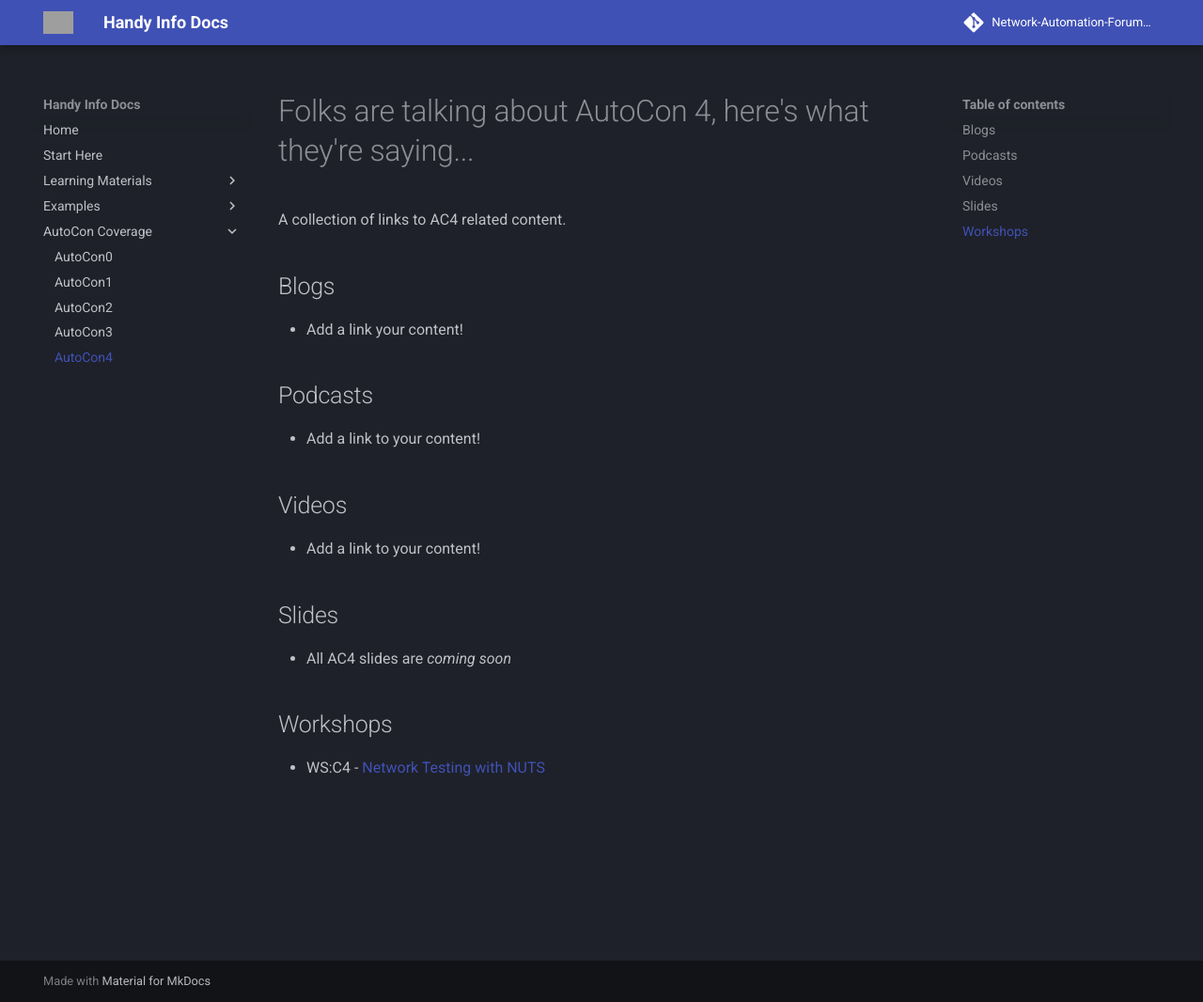
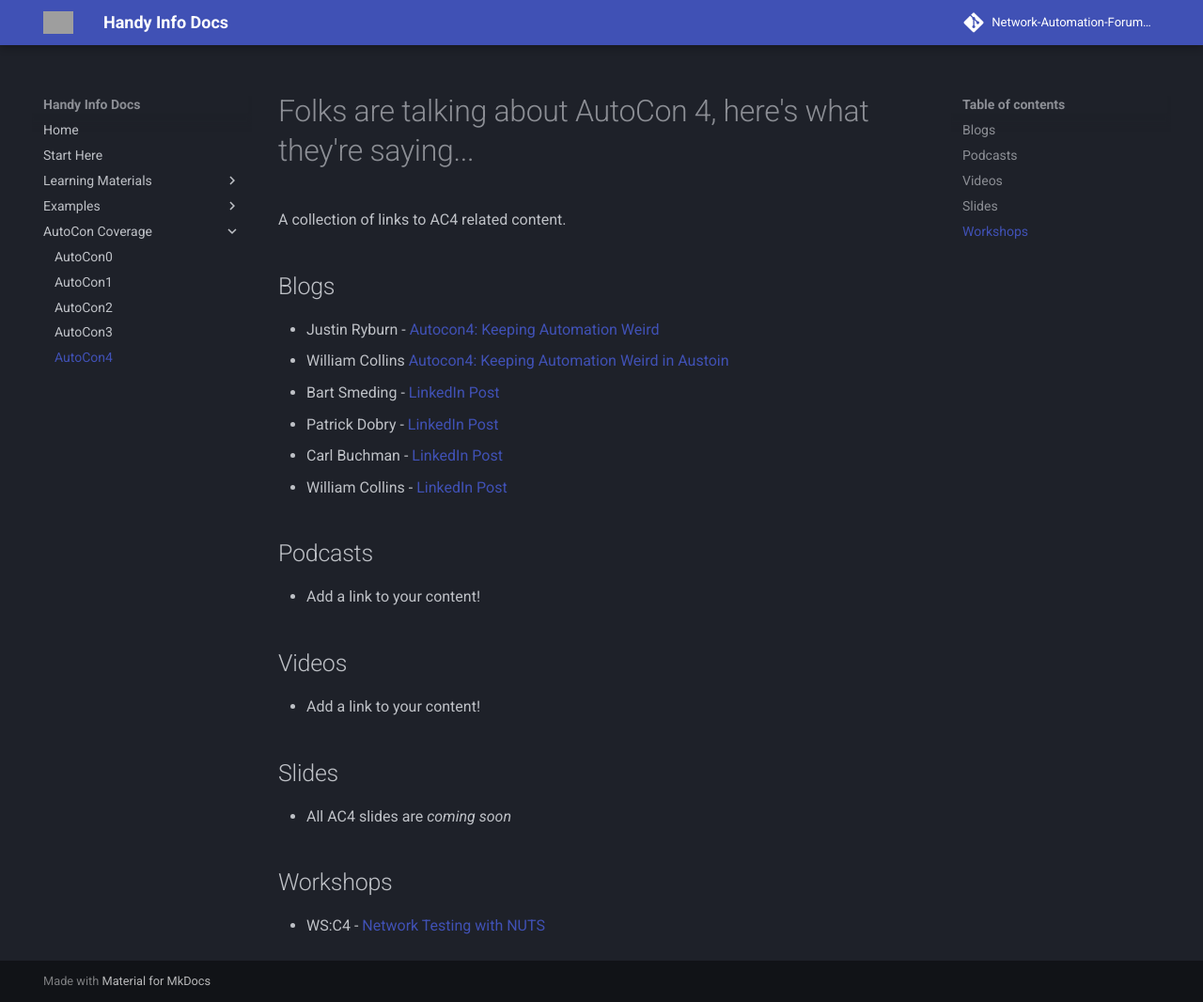
Before and after one commit to Network-Automation-Forum/handyinfo, an MkDocs documentation site: the page built from docs/autocon_coverage/autocon4.md, in a window 1280 px wide and 1066 px high. Shown: the whole window at 94% size. Built offline with MkDocs 1.6.1 and Material for MkDocs 9.7.7, drawn with Linux system fonts in a browser that asks for light colours; comment, search, counter and statistics services are not loaded; grey boxes are pictures that could not be loaded.

Commit message:
Add some blogs and LinkedIn posts about AC4
I kept the "full" blog posts at the top of the list with "mere" LI posts below.

Just a quick few I found.

```diff
--- a/docs/autocon_coverage/autocon4.md
+++ b/docs/autocon_coverage/autocon4.md
@@ -3,7 +3,12 @@
 A collection of links to AC4 related content.
 
 ## Blogs
-- Add a link your content!
+- Justin Ryburn - [Autocon4: Keeping Automation Weird](https://ryburn.org/2025/11/30/autocon4-keeping-automation-weird/)
+- William Collins [Autocon4: Keeping Automation Weird in Austoin](https://www.itential.com/blog/company/ai-networking/autocon-4-keeping-automation-weird-in-austin/)
+- Bart Smeding - [LinkedIn Post](https://www.linkedin.com/posts/bartsmeding_autocon4-autocon-naf-activity-7398404979117490177-rPeA/)
+- Patrick Dobry - [LinkedIn Post](https://www.linkedin.com/posts/patrickdobry_networkautomation-autocon4-netdevops-activity-7399492830697553920-ym8t/)
+- Carl Buchman - [LinkedIn Post](https://www.linkedin.com/posts/carl-buchmann-6b436727_on-my-way-back-home-from-autocon4-and-reflecting-activity-7397780701380771840-CLrs/)
+- William Collins - [LinkedIn Post](https://www.linkedin.com/posts/william-collins_autocon4-supernerds-thecloudgambit-activity-7399094085782908928-ijWo/)
 
 ## Podcasts
 - Add a link to your content!
```
